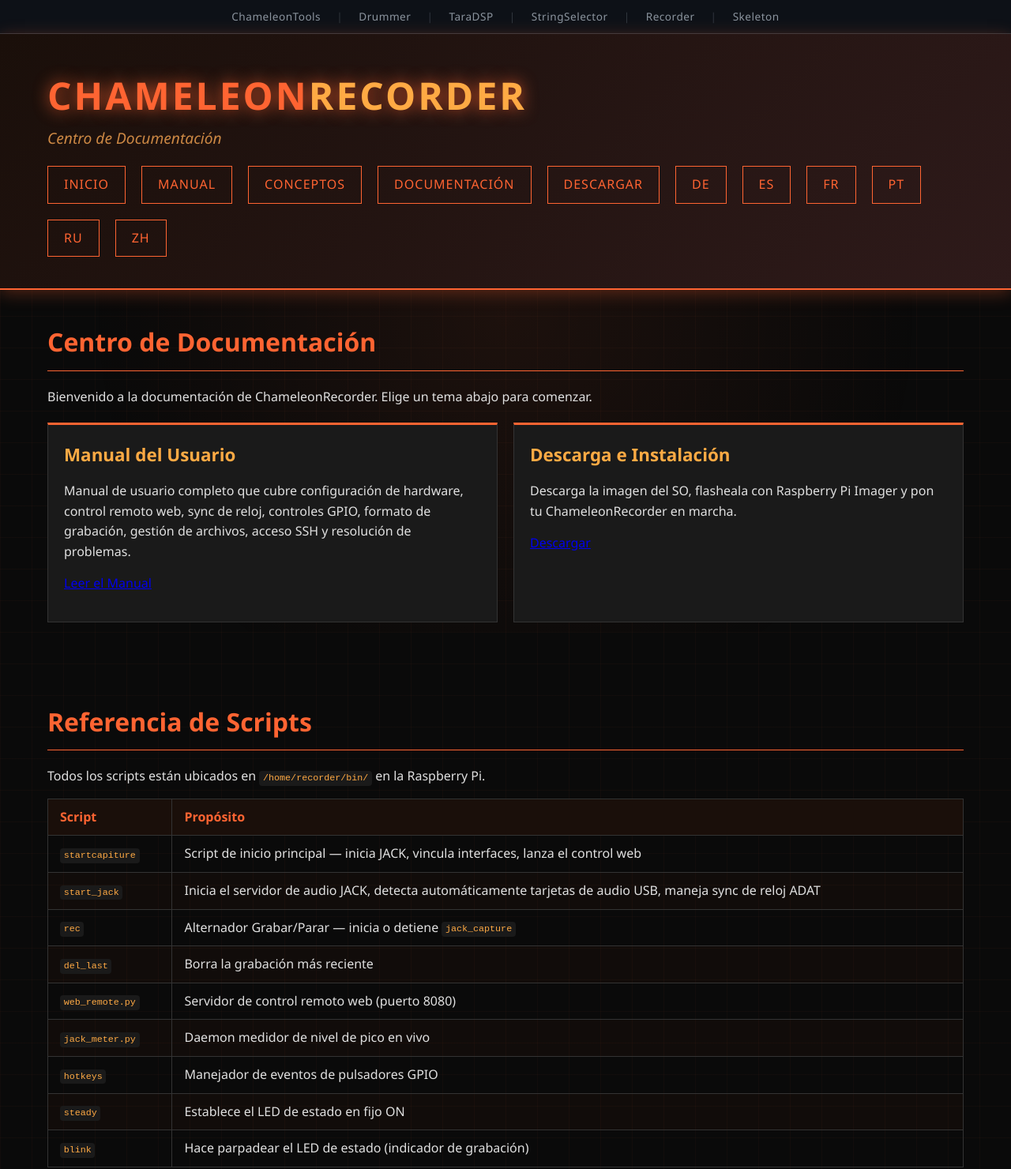
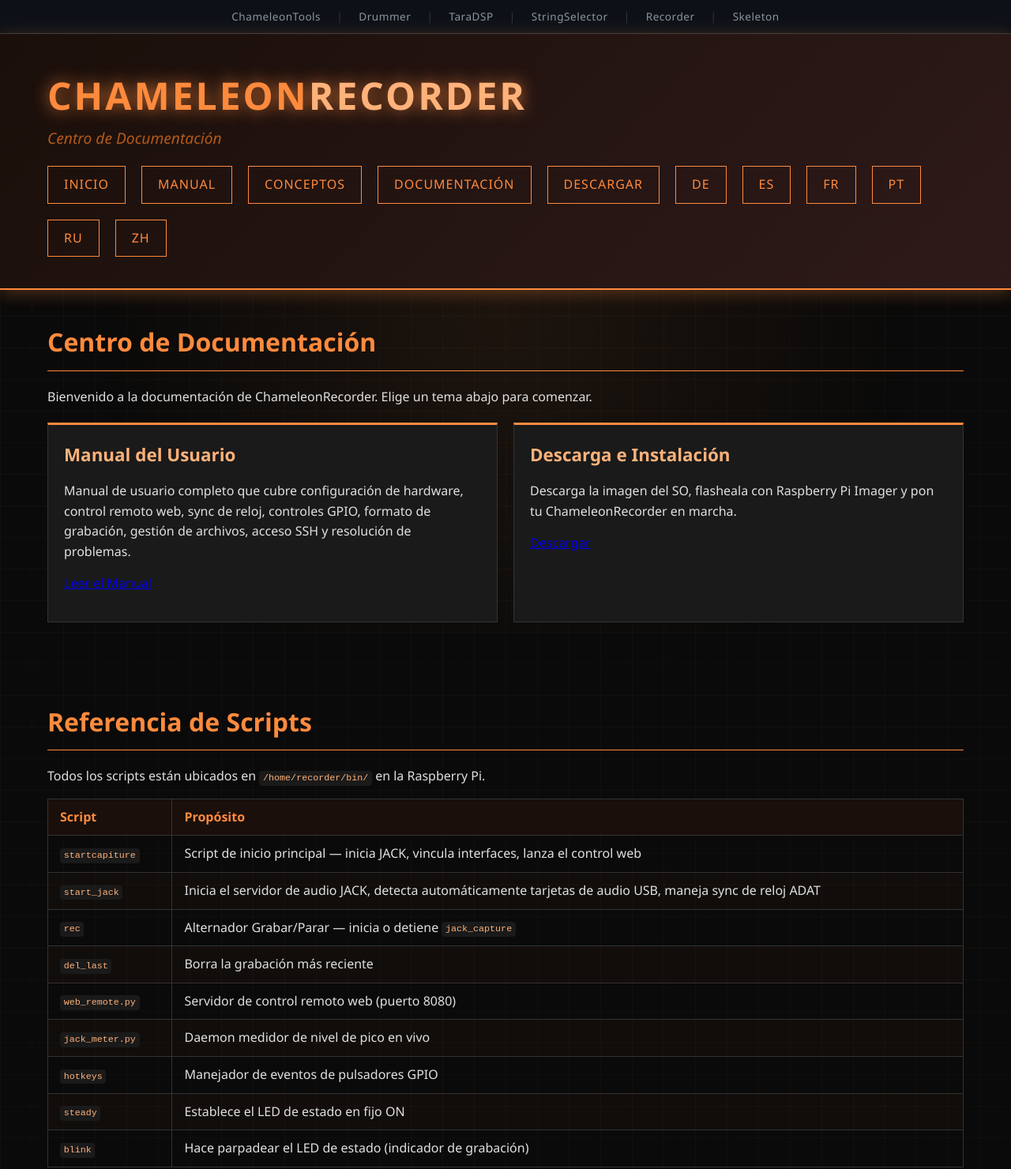
Before and after one commit to smallbutfine/ChameleonRecorder, a plain HTML site: page docs/es/docs.html in a window 1280 px wide. Shown: the top 1480 px of the page at 79% size. Drawn offline with Linux system fonts and the light colour scheme.

Commit message:
Recolor to chameleon palette

```diff
--- a/docs/style.css
+++ b/docs/style.css
@@ -8,8 +8,8 @@ body {
   color: #e0e0e0;
   background-color: #0a0a0a;
   background-image:
-    linear-gradient(rgba(255, 100, 50, 0.03) 1px, transparent 1px),
-    linear-gradient(90deg, rgba(255, 100, 50, 0.03) 1px, transparent 1px);
+    linear-gradient(rgba(255, 138, 61, 0.03) 1px, transparent 1px),
+    linear-gradient(90deg, rgba(255, 138, 61, 0.03) 1px, transparent 1px);
   background-size: 40px 40px;
   position: relative;
 }
@@ -18,7 +18,7 @@ body::before {
   content: '';
   position: fixed;
   top: 0; left: 0; right: 0; bottom: 0;
-  background: radial-gradient(circle at center, rgba(255, 100, 50, 0.08) 0%, transparent 70%);
+  background: radial-gradient(circle at center, rgba(255, 138, 61, 0.08) 0%, transparent 70%);
   pointer-events: none;
   z-index: -1;
 }
@@ -27,52 +27,52 @@ body::before {
 
 header {
   background: linear-gradient(135deg, #1a0f0a 0%, #2e1a1a 100%);
-  color: #ff6432;
+  color: #ff8a3d;
   padding: 40px 0;
-  border-bottom: 2px solid #ff6432;
-  box-shadow: 0 4px 20px rgba(255, 100, 50, 0.3);
+  border-bottom: 2px solid #ff8a3d;
+  box-shadow: 0 4px 20px rgba(255, 138, 61, 0.3);
 }
 
-header h1 { font-size: 3em; font-weight: bold; text-shadow: 0 0 20px rgba(255, 100, 50, 0.8); letter-spacing: 3px; }
-header .accent { color: #ffaa44; }
-header .subtitle { font-size: 1.2em; color: #cc8844; margin-bottom: 20px; font-style: italic; }
-header .tagline { font-size: 1em; color: #aa6644; margin-bottom: 20px; }
+header h1 { font-size: 3em; font-weight: bold; text-shadow: 0 0 20px rgba(255, 138, 61, 0.8); letter-spacing: 3px; }
+header .accent { color: #ffb27a; }
+header .subtitle { font-size: 1.2em; color: #b35a1a; margin-bottom: 20px; font-style: italic; }
+header .tagline { font-size: 1em; color: #8b4513; margin-bottom: 20px; }
 
 nav { display: flex; gap: 20px; margin-top: 20px; flex-wrap: wrap; }
-nav a { color: #ff6432; text-decoration: none; padding: 10px 20px; border: 1px solid #ff6432; transition: all 0.3s; text-transform: uppercase; letter-spacing: 1px; }
-nav a:hover { background: rgba(255, 100, 50, 0.2); box-shadow: 0 0 10px rgba(255, 100, 50, 0.5); }
+nav a { color: #ff8a3d; text-decoration: none; padding: 10px 20px; border: 1px solid #ff8a3d; transition: all 0.3s; text-transform: uppercase; letter-spacing: 1px; }
+nav a:hover { background: rgba(255, 138, 61, 0.2); box-shadow: 0 0 10px rgba(255, 138, 61, 0.5); }
 
 section { padding: 40px 0; }
 
-h2 { color: #ff6432; font-size: 2em; margin-bottom: 20px; border-bottom: 1px solid #ff6432; padding-bottom: 10px; }
-h3 { color: #ffaa44; font-size: 1.4em; margin-top: 25px; margin-bottom: 15px; }
-h4 { color: #cc8844; font-size: 1.1em; margin-top: 20px; margin-bottom: 10px; }
+h2 { color: #ff8a3d; font-size: 2em; margin-bottom: 20px; border-bottom: 1px solid #ff8a3d; padding-bottom: 10px; }
+h3 { color: #ffb27a; font-size: 1.4em; margin-top: 25px; margin-bottom: 15px; }
+h4 { color: #b35a1a; font-size: 1.1em; margin-top: 20px; margin-bottom: 10px; }
 
 p { margin-bottom: 15px; }
 
 code, pre { background: #1a1a1a; border-radius: 4px; }
-code { padding: 0.2em 0.4em; font-size: 90%; color: #ffaa44; }
-pre { padding: 1em; overflow-x: auto; border-left: 3px solid #ff6432; font-size: 0.9em; }
+code { padding: 0.2em 0.4em; font-size: 90%; color: #ffb27a; }
+pre { padding: 1em; overflow-x: auto; border-left: 3px solid #ff8a3d; font-size: 0.9em; }
 
 table { width: 100%; border-collapse: collapse; margin: 15px 0; }
 th, td { border: 1px solid #333; padding: 10px 15px; text-align: left; }
-th { background: #1a0f0a; color: #ff6432; font-weight: bold; }
-tr:nth-child(even) { background: rgba(255, 100, 50, 0.03); }
+th { background: #1a0f0a; color: #ff8a3d; font-weight: bold; }
+tr:nth-child(even) { background: rgba(255, 138, 61, 0.03); }
 
-.note { background: rgba(255, 170, 68, 0.1); border-left: 4px solid #ffaa44; padding: 0.8em 1em; margin: 1em 0; }
+.note { background: rgba(255, 178, 122, 0.1); border-left: 4px solid #ffb27a; padding: 0.8em 1em; margin: 1em 0; }
 .warning { background: rgba(255, 50, 50, 0.1); border-left: 4px solid #ff3232; padding: 0.8em 1em; margin: 1em 0; }
 
 .feature-grid { display: grid; grid-template-columns: repeat(auto-fit, minmax(300px, 1fr)); gap: 20px; margin: 20px 0; }
-.feature-card { background: #1a1a1a; border: 1px solid #333; border-top: 3px solid #ff6432; padding: 20px; transition: all 0.3s; }
-.feature-card:hover { border-color: #ff6432; box-shadow: 0 0 15px rgba(255, 100, 50, 0.3); }
+.feature-card { background: #1a1a1a; border: 1px solid #333; border-top: 3px solid #ff8a3d; padding: 20px; transition: all 0.3s; }
+.feature-card:hover { border-color: #ff8a3d; box-shadow: 0 0 15px rgba(255, 138, 61, 0.3); }
 .feature-card h3 { margin-top: 0; }
 
-footer { background: #1a0f0a; color: #aa6644; text-align: center; padding: 30px 0; border-top: 1px solid #ff6432; margin-top: 40px; }
-footer a { color: #ff6432; text-decoration: none; }
+footer { background: #1a0f0a; color: #8b4513; text-align: center; padding: 30px 0; border-top: 1px solid #ff8a3d; margin-top: 40px; }
+footer a { color: #ff8a3d; text-decoration: none; }
 
 ul, ol { margin: 10px 0 15px 20px; }
 li { margin-bottom: 5px; }
 
-blockquote { border-left: 3px solid #ff6432; margin: 15px 0; padding: 10px 20px; background: rgba(255, 100, 50, 0.05); color: #ccc; font-style: italic; }
+blockquote { border-left: 3px solid #ff8a3d; margin: 15px 0; padding: 10px 20px; background: rgba(255, 138, 61, 0.05); color: #ccc; font-style: italic; }
 
 hr { border: 0; border-top: 1px solid #333; margin: 30px 0; }
```
